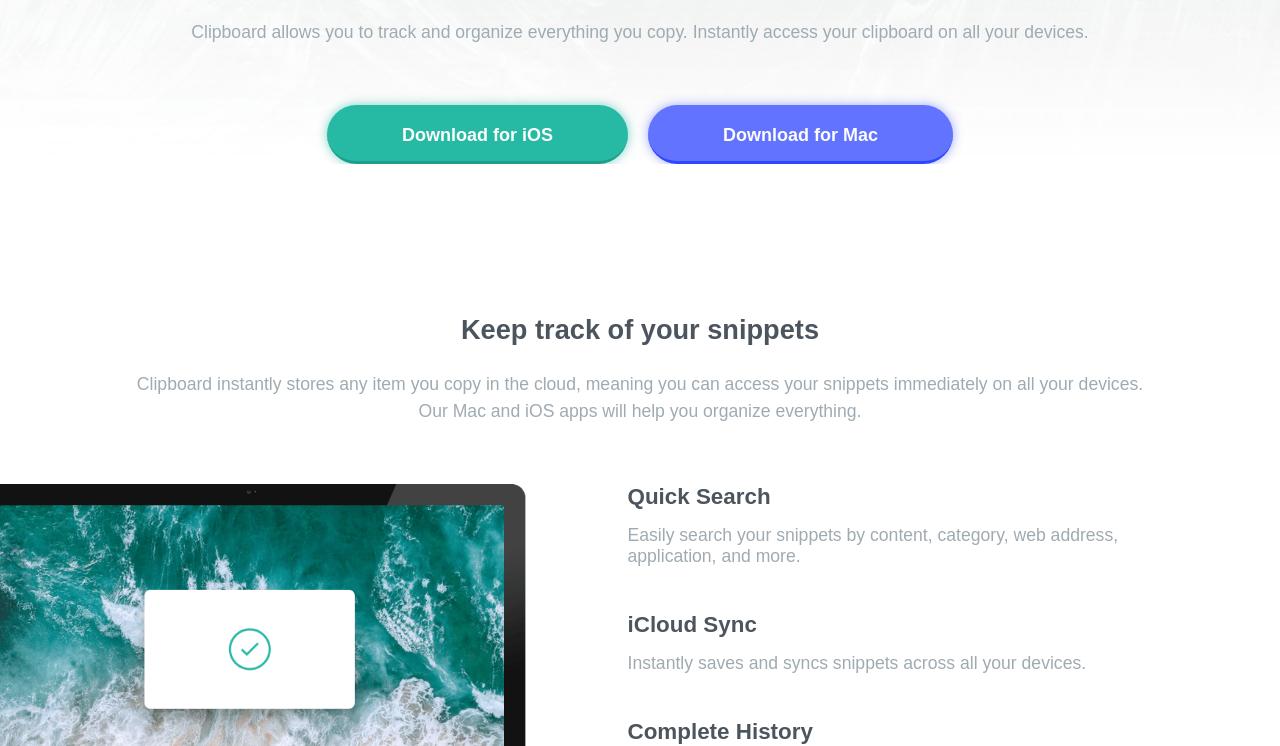
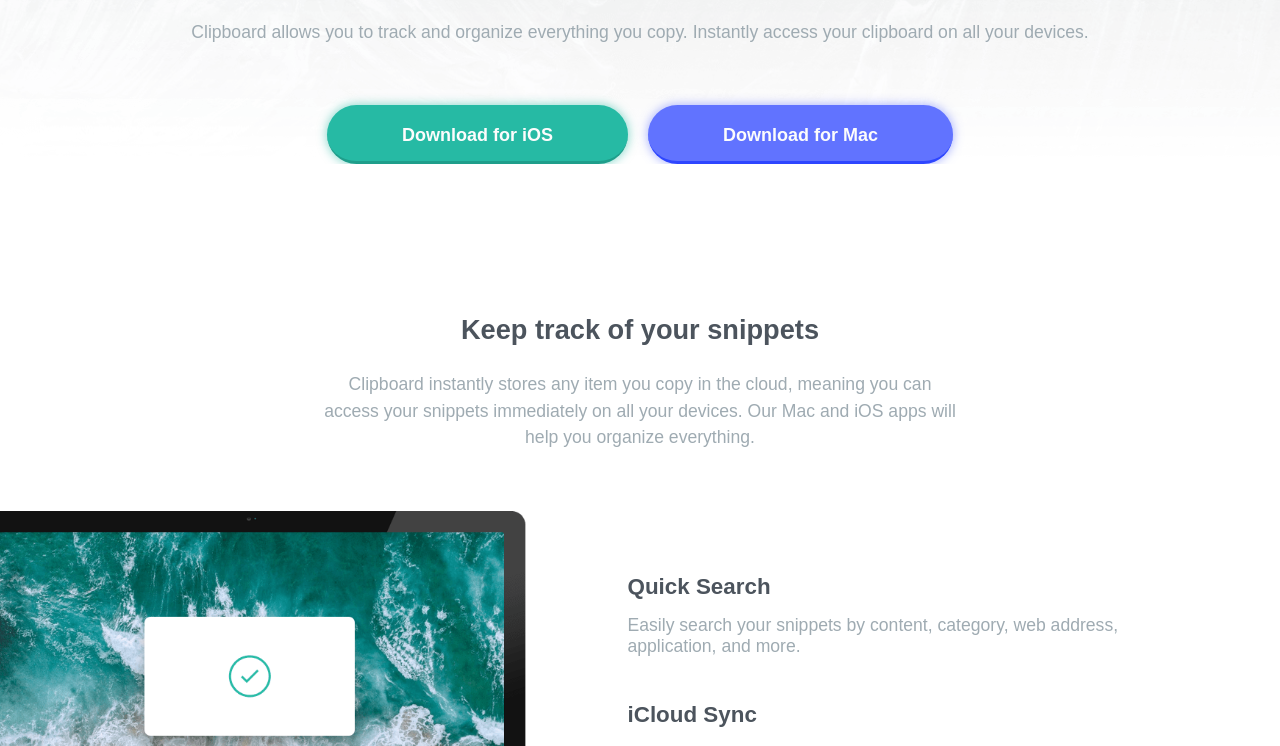
Before and after one commit to thisguyisunknown/clipboard-landing-page-challenge, a plain HTML site: page index.html in a window 1280 px wide. Shown: the part 206-952 px from the top of the page. Drawn offline with Linux system fonts and the light colour scheme; a web font is replaced by a local one.

Commit message:
update style.css

```diff
--- a/style.css
+++ b/style.css
@@ -213,8 +213,8 @@ footer svg:hover > path {
   .ios {
     margin: 0;
   }
-  #sec2, #sec4, #sec1 > *:not(#subsect) {
-    width: 80%;
+  #sec2, #sec1 > *:not(#subsect) {
+    width: 50%;
   }
   #sec1 {
     display: flex;
@@ -225,6 +225,7 @@ footer svg:hover > path {
   #subsect {
     display: flex;
     gap: 75px;
+    align-items: center;
     margin: 0 100px 0 0;
     text-align: left;
   }
@@ -244,6 +245,9 @@ footer svg:hover > path {
     flex-direction: row;
     justify-content: space-evenly;
     flex-wrap: nowrap;
+  }
+  #sec4 {
+    width: 80%;
   }
   #testimonials {
     flex-direction: row;
```
